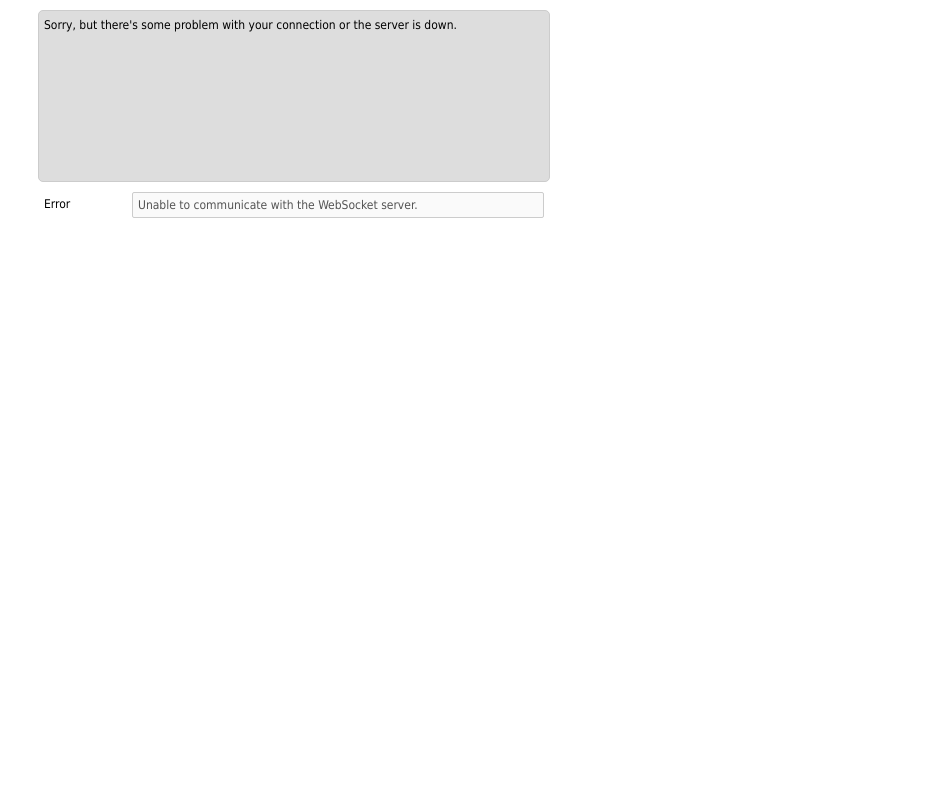
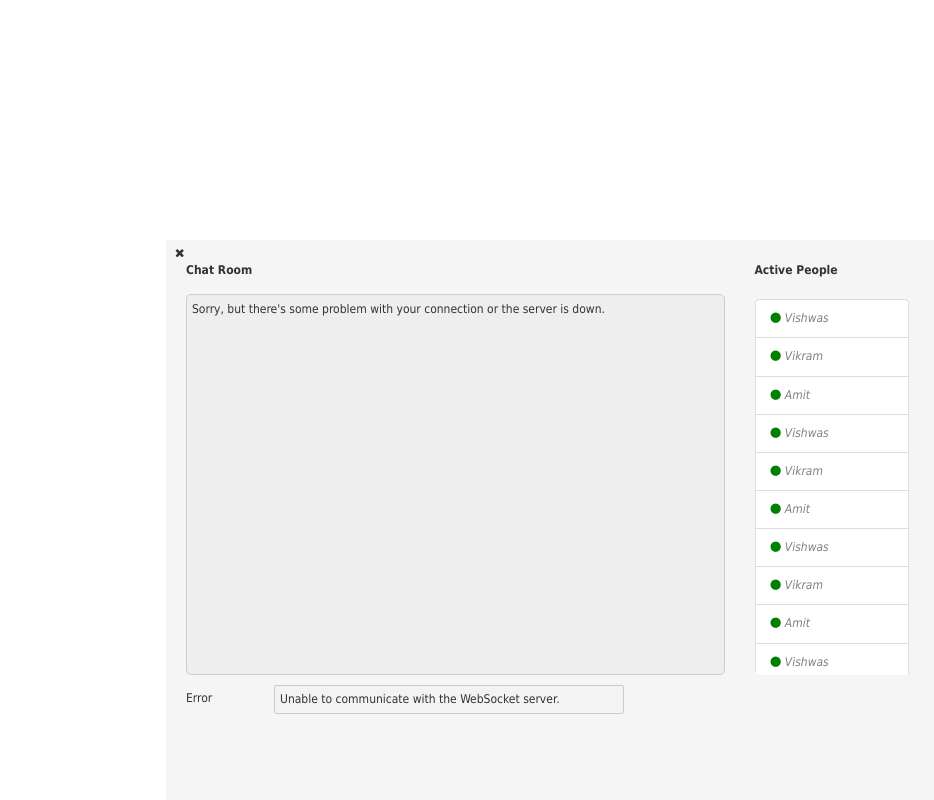
Before and after one commit to Vishwas1/ws, a website: page chat/public/index.html in a window 1280 px wide. Shown: the whole page, without its empty margins (346-1280 px from the left). Drawn offline with nearby package versions, Linux system fonts and the light colour scheme.

Commit message:
Chat Ready

```diff
--- /dev/null
+++ b/chat/public/frontend.css
@@ -0,0 +1,49 @@
+body {
+  margin: 0 auto;
+  max-width: 800px;
+  padding: 0 20px;
+}
+
+.container {
+  border: 2px solid #dedede;
+  background-color: #f1f1f1;
+  border-radius: 5px;
+  padding: 10px;
+  margin: 10px 0;
+}
+
+
+.darker {
+  border-color: #ccc;
+  background-color: #ddd;
+}
+
+.container::after {
+  content: "";
+  clear: both;
+  display: table;
+}
+
+.container img {
+  float: left;
+  max-width: 60px;
+  width: 100%;
+  margin-right: 20px;
+  border-radius: 50%;
+}
+
+.container img.right {
+  float: right;
+  margin-left: 20px;
+  margin-right:0;
+}
+
+.time-right {
+  float: right;
+  color: #aaa;
+}
+
+.time-left {
+  float: left;
+  color: #999;
+}
--- a/chat/public/frontend.js
+++ b/chat/public/frontend.js
@@ -4,6 +4,19 @@ $(function () {
     var content = $('#content');
     var input = $('#input');
     var status = $('#status');
+    var activeUser = $('#activeusr')
+    var hideChat = $('#close')
+    var showChat = $('#show-chat-btn')
+
+  hideChat.click(function (params) {
+    $('#chat').hide();
+    $('#show-chat-btn').show();
+  })
+
+  showChat.click(function (params) {
+    $('#chat').show();
+    $('#show-chat-btn').show();
+  })
     // my color assigned by the server
     var myColor = false;
     // my name sent to the server
@@ -123,4 +136,19 @@ $(function () {
             ? '0' + dt.getMinutes() : dt.getMinutes())
           + ': ' + message + '</p>');
     }
+
+  var users = ["Vishwas", "Vikram", "Amit", "Vishwas", "Vikram", "Amit", "Vishwas", "Vikram", "Amit", "Vishwas", "Vikram", "Amit"]
+  users.forEach((user,i)=>{
+    addUser(user);
+  })
+    /**
+     * Add Active User to the right window
+     */
+    function addUser(user) {
+
+      // activeUser.append('<p class="border-bottom"><span style="font-style: italic; color: grey">' + user + '</span><p>')
+      activeUser.append('<a href="#" class="list-group-item"><i class="fa fa-circle" aria-hidden="true" style="color:green; padding-right: 4px"></i><span style="font-style: italic; color: grey">'+user+'</span></a>')
+    }
+
+
   });
--- a/chat/public/index.html
+++ b/chat/public/index.html
@@ -6,24 +6,87 @@
     <style>
     * { font-family:tahoma; font-size:12px; padding:0px;margin:0px;}
     p { line-height:18px; }
-    div { width:500px; margin-left:auto; margin-right:auto;}
-    #content { padding:5px; background:#ddd; border-radius:5px;
-        overflow-y: scroll; border:1px solid #CCC;
-        margin-top:10px; height: 160px; }
+    #content {
+      padding:5px;
+      background:#dddddd52;
+      border-radius:5px;
+      overflow-y: scroll;
+      border:1px solid #CCC;
+      margin-top:10px;
+      height: 381px;
+    }
     #input { border-radius:2px; border:1px solid #ccc;
-        margin-top:10px; padding:5px; width:400px;
+        margin-top:10px; padding:5px; width: 65%;
     }
     #status { width:88px;display:block;float:left;margin-top:15px; }
+    .chat {
+      position: absolute;
+      bottom: 0;
+      left: 40%;
+      background:#f5f5f5;
+      padding-top: 5px;
+      padding-bottom: 5px;
+      padding-left: 20px;
+      padding-right: 20px;
+      width: 60%;
+      height: 70%;
+    }
+    .active-members{
+      padding: 5px;
+      /* background: #dddddd52; */
+      border-radius: 5px;
+      overflow-y: scroll;
+      /* border: 1px solid #CCC; */
+      margin-top: 10px;
+      height: 381px;
+    }
+    .show-chat-btn {
+      position: absolute;
+      bottom: 0;
+      left: 90%;
+    }
+    .border-bottom{
+      padding: 2px;
+      /* border-bottom: 3px; */
+      border-color: aliceblue;
+      border-bottom: 0.6px solid #00000024;
+    }
   </style>
+  <link href="//netdna.bootstrapcdn.com/bootstrap/3.2.0/css/bootstrap.min.css" rel="stylesheet" id="bootstrap-css">
+  <link href="./frontend.css" rel="stylesheet" id="bootstrap-css">
+  <link rel="stylesheet" href="https://cdnjs.cloudflare.com/ajax/libs/font-awesome/4.7.0/css/font-awesome.min.css">
   </head>
   <body>
-    <div id="content"></div>
-    <div>
-      <span id="status">Connecting...</span>
-      <input type="text" id="input" disabled="disabled" />
+    <div class="show-chat-btn" id ="show-chat-btn"><i class="fa fa-comments-o fa-5x" ></i></div>
+    <div class="content chat" id="chat">
+      <div class="row" style="padding-left:4px">
+        <div class="fa fa fa-close" id="close"></div>
+      </div>
+      <div class="row">
+        <div class="col-md-9">
+          <label>Chat Room</label>
+
+          <div id="content" class="overflow-auto">
+
+          </div>
+          <div>
+            <span id="status">Connecting...</span>
+            <input type="text" id="input" disabled="disabled" />
+
+          </div>
+        </div>
+        <div class="col-md-3">
+          <label> Active People</label>
+          <div class="active-members list-group" id="activeusr">
+          </div>
+        </div>
+      </div>
+
     </div>
-    <script src="//ajax.googleapis.com/ajax/libs/jquery/1.9.1/jquery.min.js">
-    </script>
+
+    <script src="//ajax.googleapis.com/ajax/libs/jquery/1.9.1/jquery.min.js"></script>
+    <script src="//netdna.bootstrapcdn.com/bootstrap/3.2.0/js/bootstrap.min.js"></script>
+
     <script src="./frontend.js"></script>
   </body>
 </html>
```
Also changed, not shown: 1 other file.
